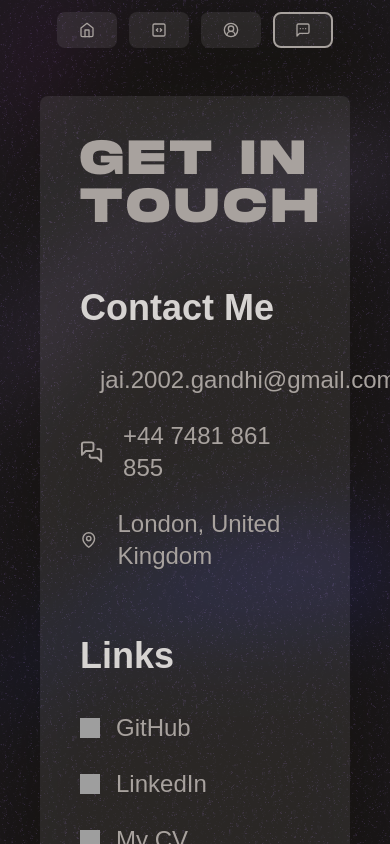
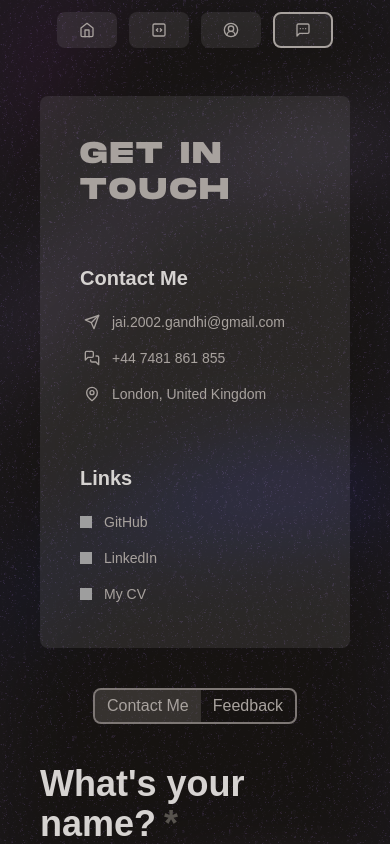
Before and after one commit to jg2002-j/JG-Portfolio, a React (Vite) app: page /contact in a window 390 px wide. Shown: the top 844 px of the page. Built offline with nearby package versions, Linux system fonts and the light colour scheme; grey boxes are pictures that could not be loaded; a web font is replaced by a local one.

Commit message:
contact page responsive layout

```diff
--- a/src/pages/ContactPage.jsx
+++ b/src/pages/ContactPage.jsx
@@ -34,9 +34,12 @@ function ContactPage() {
       if (form == "feedback"){
          return(
             <div className="w-full bg-stone-300 bg-opacity-10 rounded-lg p-10 flex flex-col gap-2">
-            <h3 className="font-header text-stone-300 text-4xl mb-5">Found a Bug?</h3>
-               <a target="_blank" href="https://github.com/jg2002-j/react-portfolio/issues/new" className="max-w-fit text-stone-400 text-2xl ease-in-out duration-500 hover:bg-stone-300 hover:bg-opacity-10 hover:rounded-lg hover:px-5 py-2 flex items-center"><Bug className="inline me-5"/>Report it here!</a>
-               <p className="max-w-fit text-stone-400 text-lg py-2 flex items-center">Or include it in the Feedback form.</p>
+            <h3 className="font-header text-stone-300 text-xl lg:text-4xl mb-2 lg:mb-5">Found a Bug?</h3>
+               <a target="_blank" href="https://github.com/jg2002-j/react-portfolio/issues/new" className="max-w-fit text-stone-400 text-sm lg:text-2xl ease-in-out duration-500 hover:bg-stone-300 hover:bg-opacity-10 hover:rounded-lg hover:px-5 py-1 lg:py-2 flex items-center">
+                  <Bug className="inline h-4 lg:h-5 me-2 lg:me-5"/>
+                  Report it here!
+               </a>
+               <p className="max-w-fit text-stone-400 text-xs lg:text-lg py-2 flex items-center">Or include it in the Feedback form.</p>
             </div>
          )
       }
@@ -49,25 +52,31 @@ function ContactPage() {
             <BackgroundTexture />
             <div className="flex flex-col max-w-[600px] w-full gap-10">
                <div className="w-full bg-stone-300 bg-opacity-10 rounded-lg p-10 flex flex-col gap-14">
-                  <h2 className="text-5xl font-title tracking-widest">Get in Touch</h2>
+                  <h2 className="text-3xl lg:text-5xl font-title tracking-widest">Get in Touch</h2>
                   <div className="flex flex-col gap-2">
-                     <h3 className="font-header text-stone-300 text-4xl mb-5">Contact Me</h3>
-                     <a target="_blank" href="mailto:jai.2002.gandhi@gmail.com" className="max-w-fit text-stone-400 text-2xl ease-in-out duration-500 hover:bg-stone-300 hover:bg-opacity-10 hover:rounded-lg hover:px-5 py-2 flex items-center"><Send className="inline me-5"/>jai.2002.gandhi@gmail.com</a>
-                     <a target="_blank" href="https://wa.me/447481861855" className="max-w-fit text-stone-400 text-2xl ease-in-out duration-500 hover:bg-stone-300 hover:bg-opacity-10 hover:rounded-lg hover:px-5 py-2 flex items-center"><MessagesSquare className="inline me-5"/>+44 7481 861 855</a>
-                     <p className="max-w-fit text-stone-400 text-2xl py-2 flex items-center"><MapPin className="inline me-5" />London, United Kingdom</p>
+                     <h3 className="font-header text-stone-300 text-xl lg:text-4xl mb-2 lg:mb-5">Contact Me</h3>
+                     <a target="_blank" href="mailto:jai.2002.gandhi@gmail.com" className="max-w-fit text-stone-400 text-sm lg:text-2xl ease-in-out duration-500 hover:bg-stone-300 hover:bg-opacity-10 hover:rounded-lg hover:px-5 py-1 lg:py-2 flex items-center">
+                        <Send className="inline h-4 lg:h-5 me-2 lg:me-5"/>
+                        jai.2002.gandhi@gmail.com
+                     </a>
+                     <a target="_blank" href="https://wa.me/447481861855" className="max-w-fit text-stone-400 text-sm lg:text-2xl ease-in-out duration-500 hover:bg-stone-300 hover:bg-opacity-10 hover:rounded-lg hover:px-5 py-1 lg:py-2 flex items-center">
+                        <MessagesSquare className="inline h-4 lg:h-5 me-2 lg:me-5"/>
+                        +44 7481 861 855
+                     </a>
+                     <p className="max-w-fit text-stone-400 text-sm lg:text-2xl py-1 lg:py-2 flex items-center"><MapPin className="inline h-4 lg:h-5 me-2 lg:me-5" />London, United Kingdom</p>
                   </div>
                   <div className="flex flex-col gap-2">
-                     <h3 className="font-header text-stone-300 text-4xl mb-5">Links</h3>
-                     <a target="_blank" href="https://github.com/jg2002-j" className="max-w-fit text-stone-400 text-2xl ease-in-out duration-500 hover:bg-stone-300 hover:bg-opacity-10 hover:rounded-lg hover:px-5 py-2 flex items-center ">
-                        <img className="aspect-square h-5 me-4" src="https://cdn.simpleicons.org/github/a7a29f" alt="GitHub"/>
+                     <h3 className="font-header text-stone-300 text-xl lg:text-4xl mb-2 lg:mb-5">Links</h3>
+                     <a target="_blank" href="https://github.com/jg2002-j" className="max-w-fit text-stone-400 text-sm lg:text-2xl ease-in-out duration-500 hover:bg-stone-300 hover:bg-opacity-10 hover:rounded-lg hover:px-5 py-1 lg:py-2 flex items-center ">
+                        <img className="aspect-square h-3 me-3 lg:h-5 lg:me-4" src="https://cdn.simpleicons.org/github/a7a29f" alt="GitHub"/>
                         <span>GitHub</span>
                      </a>
-                     <a target="_blank" href="https://www.linkedin.com/in/jg2002/" className="max-w-fit text-stone-400 text-2xl ease-in-out duration-500 hover:bg-stone-300 hover:bg-opacity-10 hover:rounded-lg hover:px-5 py-2 flex items-center ">
-                        <img className="aspect-square h-5 me-4" src="https://cdn.simpleicons.org/linkedin/a7a29f" alt="LinkedIn"/>
+                     <a target="_blank" href="https://www.linkedin.com/in/jg2002/" className="max-w-fit text-stone-400 text-sm lg:text-2xl ease-in-out duration-500 hover:bg-stone-300 hover:bg-opacity-10 hover:rounded-lg hover:px-5 py-1 lg:py-2 flex items-center ">
+                        <img className="aspect-square h-3 me-3 lg:h-5 lg:me-4" src="https://cdn.simpleicons.org/linkedin/a7a29f" alt="LinkedIn"/>
                         <span>LinkedIn</span>
                      </a>
-                     <a target="_blank" href="https://www.dropbox.com/scl/fi/2y6z2e05ia477za2cebtz/JaiGandhiCV.pdf?rlkey=ssr2bkcj5l1xts5wliez85kol&dl=0" className="max-w-fit text-stone-400 text-2xl ease-in-out duration-500 hover:bg-stone-300 hover:bg-opacity-10 hover:rounded-lg hover:px-5 py-2 flex items-center ">
-                        <img className="aspect-square h-5 me-4" src="https://cdn.simpleicons.org/googledocs/a7a29f" alt="My CV"/>
+                     <a target="_blank" href="https://www.dropbox.com/scl/fi/2y6z2e05ia477za2cebtz/JaiGandhiCV.pdf?rlkey=ssr2bkcj5l1xts5wliez85kol&dl=0" className="max-w-fit text-stone-400 text-sm lg:text-2xl ease-in-out duration-500 hover:bg-stone-300 hover:bg-opacity-10 hover:rounded-lg hover:px-5 py-1 lg:py-2 flex items-center ">
+                        <img className="aspect-square h-3 me-3 lg:h-5 lg:me-4" src="https://cdn.simpleicons.org/googledocs/a7a29f" alt="My CV"/>
                         <span>My CV</span>
                      </a>
                   </div>
```
